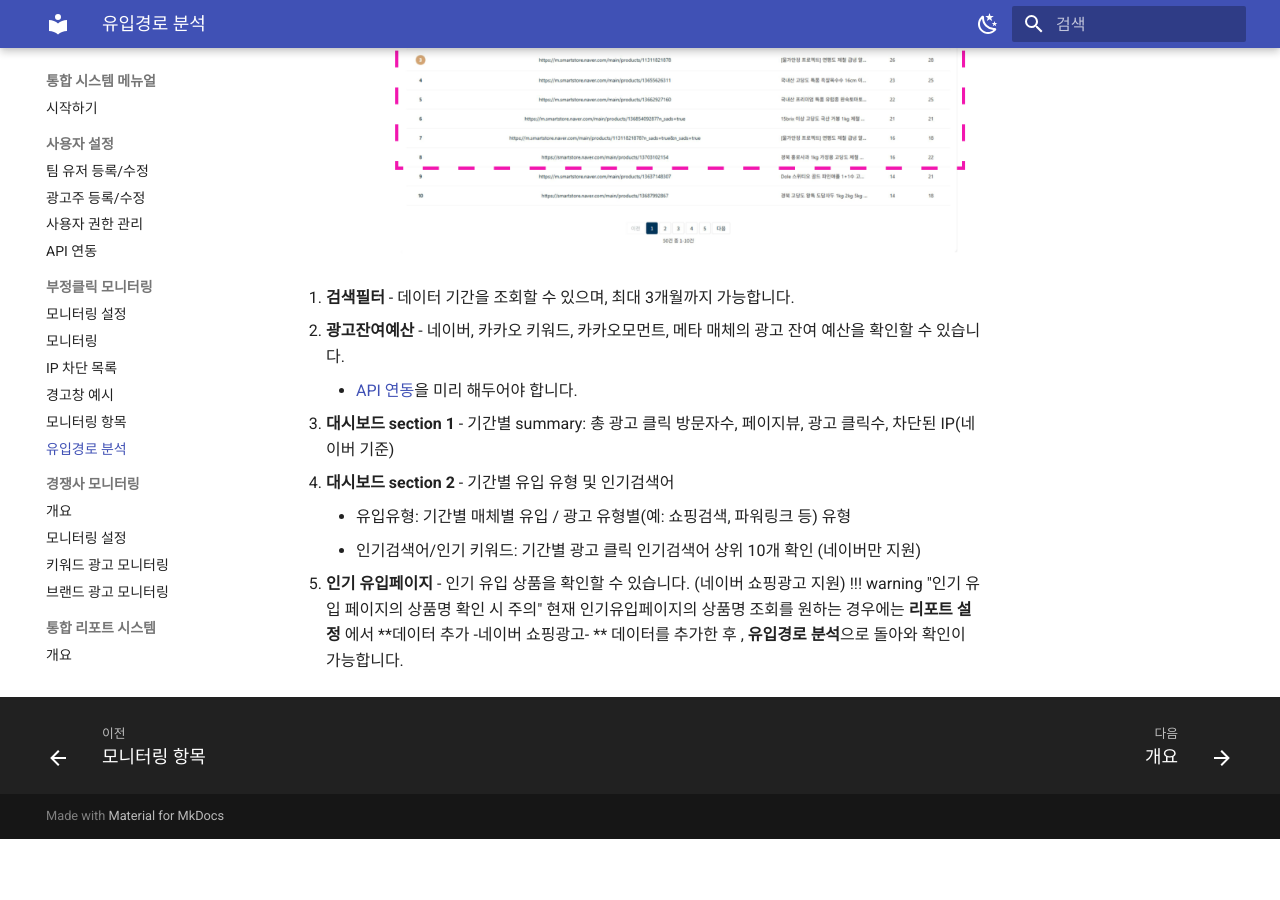
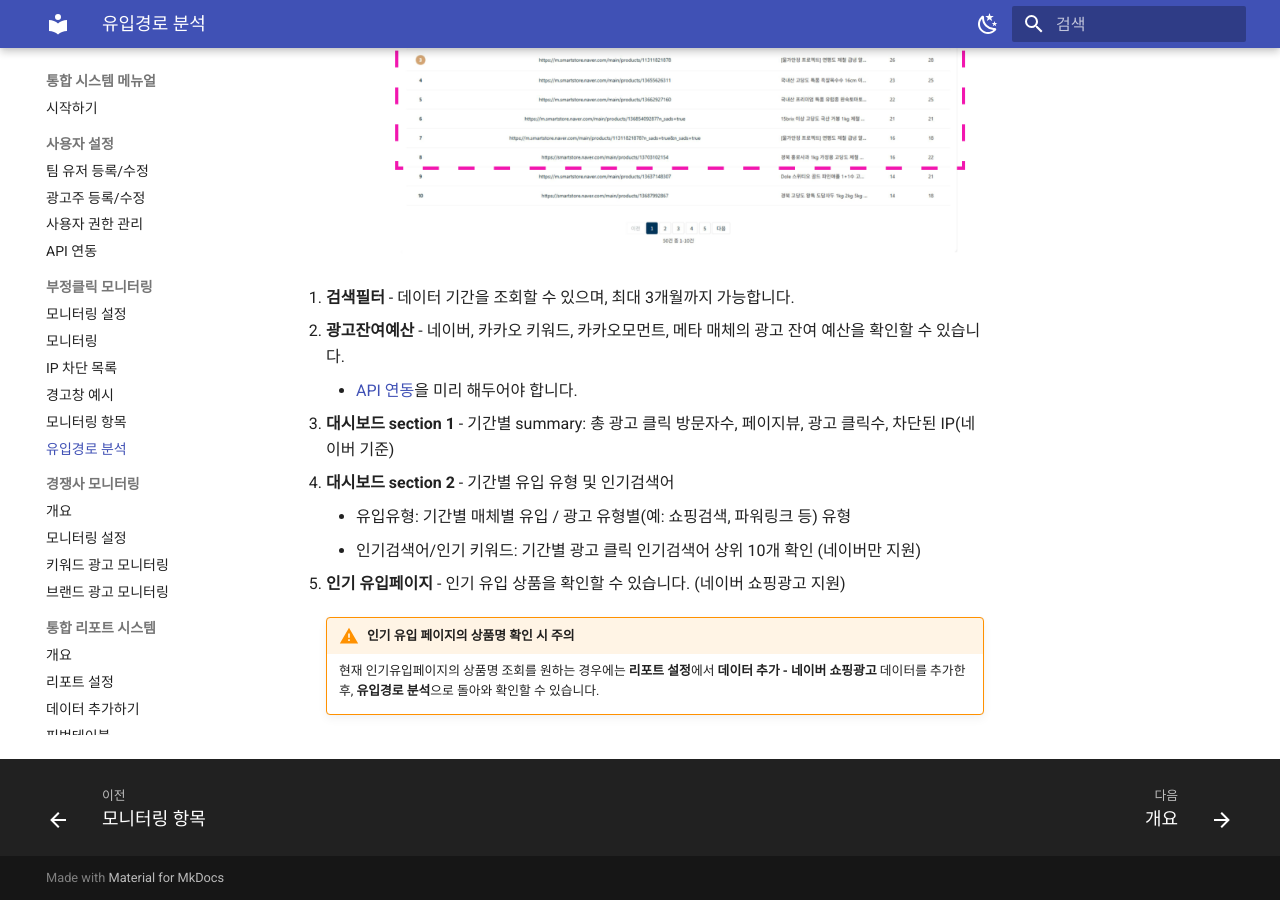
Before and after one commit to EinsHong/ad_system_manual, an MkDocs documentation site: the page built from docs/fraud-click/traffic-analysis.md, in a window 1280 px wide and 900 px high, scrolled down 730 px. Built offline with MkDocs 1.6.1 and Material for MkDocs 9.7.7, drawn with Linux system fonts in a browser that asks for light colours; before the commit the page ends 1569 px from its top, so only the background shows below that.

Commit message:
Update traffic-analysis.md

```diff
--- a/docs/fraud-click/traffic-analysis.md
+++ b/docs/fraud-click/traffic-analysis.md
@@ -10,5 +10,6 @@
     - 유입유형: 기간별 매체별 유입 / 광고 유형별(예: 쇼핑검색, 파워링크 등) 유형
     - 인기검색어/인기 키워드: 기간별 광고 클릭 인기검색어 상위 10개 확인 (네이버만 지원)
 5. **인기 유입페이지** - 인기 유입 상품을 확인할 수 있습니다. (네이버 쇼핑광고 지원)
+
     !!! warning "인기 유입 페이지의 상품명 확인 시 주의"
-   현재 인기유입페이지의 상품명 조회를 원하는 경우에는 **리포트 설정** 에서 **데이터 추가 -네이버 쇼핑광고- ** 데이터를 추가한 후 , **유입경로 분석**으로 돌아와 확인이 가능합니다.
+        현재 인기유입페이지의 상품명 조회를 원하는 경우에는 **리포트 설정**에서 **데이터 추가 - 네이버 쇼핑광고** 데이터를 추가한 후, **유입경로 분석**으로 돌아와 확인할 수 있습니다.
```
